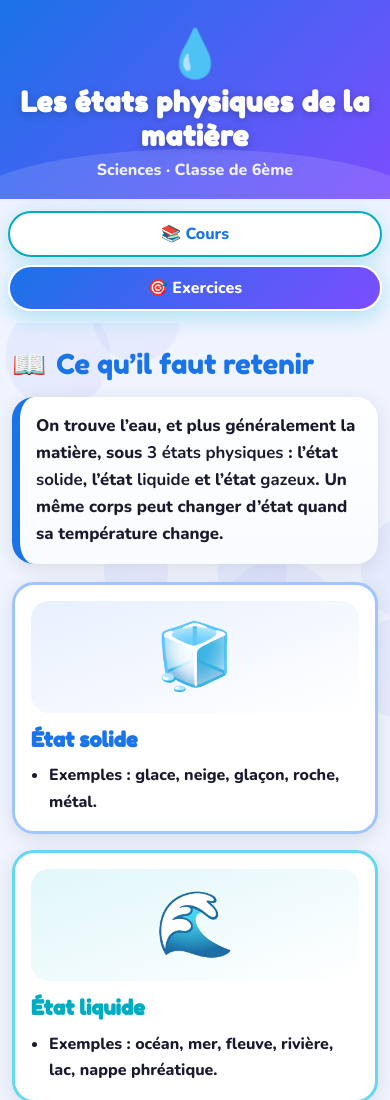
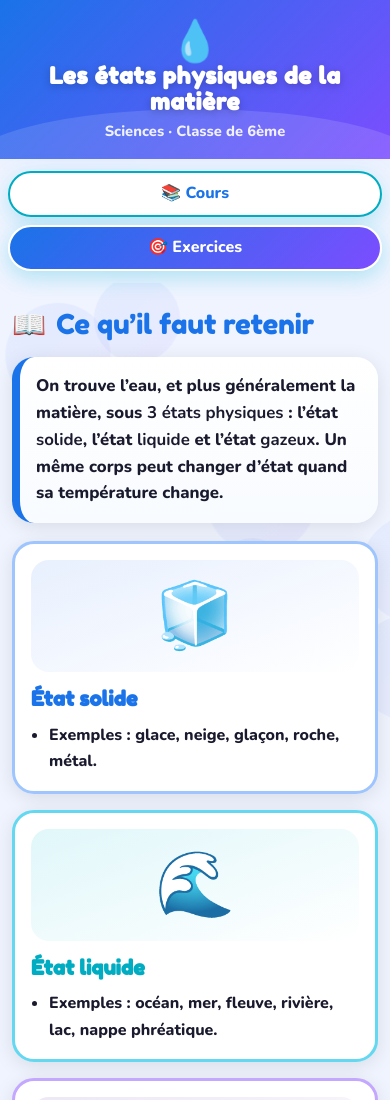
Before and after one commit to Nabo33/Exercice_physique_chimie, a plain HTML site: page EXERCICES_Etats_physiques.html in a window 390 px wide. Shown: the top 1100 px of the page. Drawn offline with nearby package versions, Linux system fonts and the light colour scheme.

Commit message:
Harmonize header and hero section styles
Added CSS styles for header and hero sections to harmonize layout.

```diff
--- a/EXERCICES_Etats_physiques.html
+++ b/EXERCICES_Etats_physiques.html
@@ -465,6 +465,65 @@
     .quiz-card, .intro-card, .warning-card { padding: 16px; }
     .exercise-instruction { font-size: .95rem; }
   }
+
+
+/* =========================================================
+   HARMONISATION BANDEAU HAUT — 2026
+   Même taille que le fichier Schématisation circuits
+   ========================================================= */
+header,
+.hero {
+  padding: 30px 18px 24px !important;
+  width: 100% !important;
+  margin: 0 !important;
+  box-sizing: border-box !important;
+}
+
+header h1,
+.hero h1 {
+  font-size: clamp(1.75rem, 5vw, 3rem) !important;
+  line-height: 1.15 !important;
+}
+
+header p,
+.hero p {
+  font-size: 1rem !important;
+  margin-top: 6px !important;
+}
+
+.logo,
+.lightning,
+.lightning-icon,
+.hero .logo {
+  font-size: 2.8rem !important;
+  line-height: 1 !important;
+}
+
+@media (max-width: 700px) {
+  header,
+  .hero {
+    padding: 1.45rem 1rem 1.1rem !important;
+  }
+
+  header h1,
+  .hero h1 {
+    font-size: 1.45rem !important;
+    line-height: 1.15 !important;
+  }
+
+  header p,
+  .hero p {
+    font-size: 0.92rem !important;
+  }
+
+  .logo,
+  .lightning,
+  .lightning-icon,
+  .hero .logo {
+    font-size: 2.4rem !important;
+  }
+}
+
 </style>
 </head>
 <body>
```
